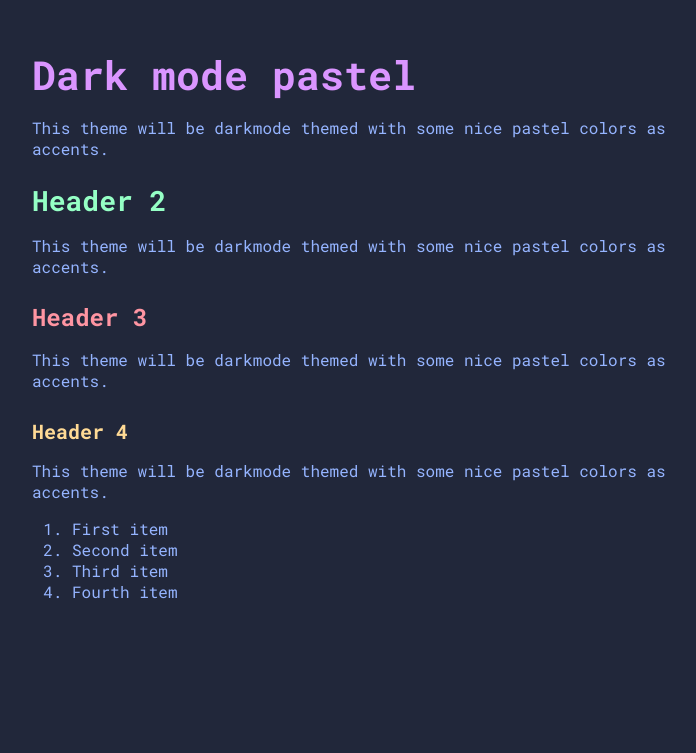
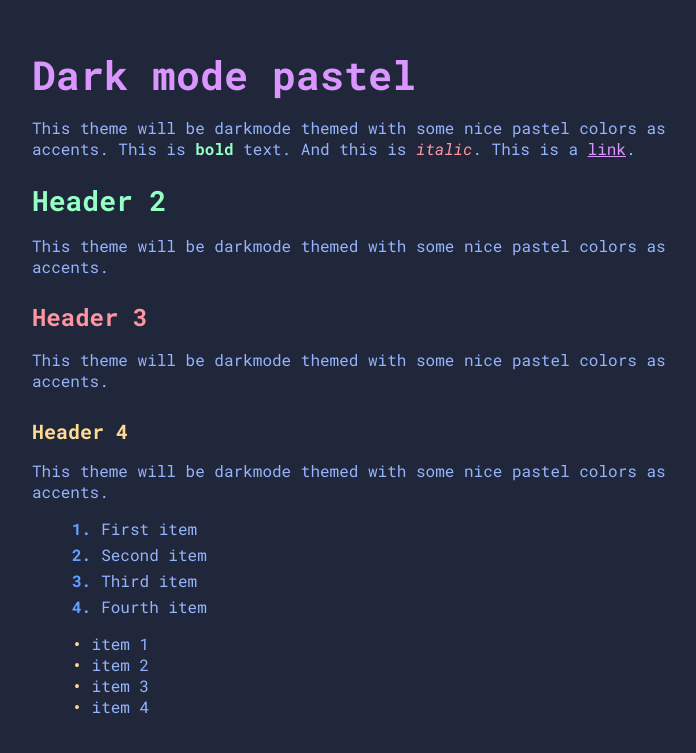
Before and after one commit to noibs/first-theme, a Jekyll site: the page built from index.md, in a window 1280 px wide. Shown: the top 753 px of the page, without its empty margins (272-968 px from the left). Built offline with Jekyll 4.4.1, drawn with Linux system fonts in a browser that asks for light colours.

Commit message:
Text colors + list colors

```diff
--- a/_sass/list.scss
+++ b/_sass/list.scss
@@ -0,0 +1,32 @@
+ol {
+    list-style: none;
+    counter-reset: item;
+
+    li {
+        counter-increment: item;
+        margin-bottom: 5px;
+
+        &:before {
+            margin-right: 10px;
+            content: counter(item) ". ";
+            font-weight: bold;
+            color: #62a3ff;
+            text-align: center;
+            display: inline-block;
+        }
+    }
+}
+
+ul {
+    list-style: none;
+    margin-bottom: 5px;
+
+    li::before {
+        margin-right: 10px;
+        content: "• ";
+        font-weight: bold;
+        color: #ffda95;
+        text-align: center;
+            display: inline-block;
+    }
+}
--- a/_sass/text.scss
+++ b/_sass/text.scss
@@ -29,3 +29,22 @@ h5 {
   margin-bottom: 0.25rem;
   color: #95c5ff;
 }
+
+strong {
+    font-weight: bold;
+    color: #95ffc5;
+}
+
+em {
+  font-style: italic;
+  color: #ff95a2;
+}
+
+a {
+  color: #da95ff;
+
+  &:hover {
+    text-decoration: underline;
+    font-weight: bold;
+  }
+}
--- a/assets/darkmodepastel.scss
+++ b/assets/darkmodepastel.scss
@@ -3,3 +3,4 @@
 
 @import "base.scss";
 @import "text.scss";
+@import "list.scss";
--- a/index.md
+++ b/index.md
@@ -5,6 +5,8 @@ layout: default
 
 # Dark mode pastel
 This theme will be darkmode themed with some nice pastel colors as accents.
+This is **bold** text. And this is *italic*.
+This is a [link](https://github.com).
 ## Header 2
 This theme will be darkmode themed with some nice pastel colors as accents.
 ### Header 3
@@ -16,3 +18,8 @@ This theme will be darkmode themed with some nice pastel colors as accents.
 2. Second item
 3. Third item
 4. Fourth item
+
+* item 1
+* item 2
+* item 3
+* item 4
```
